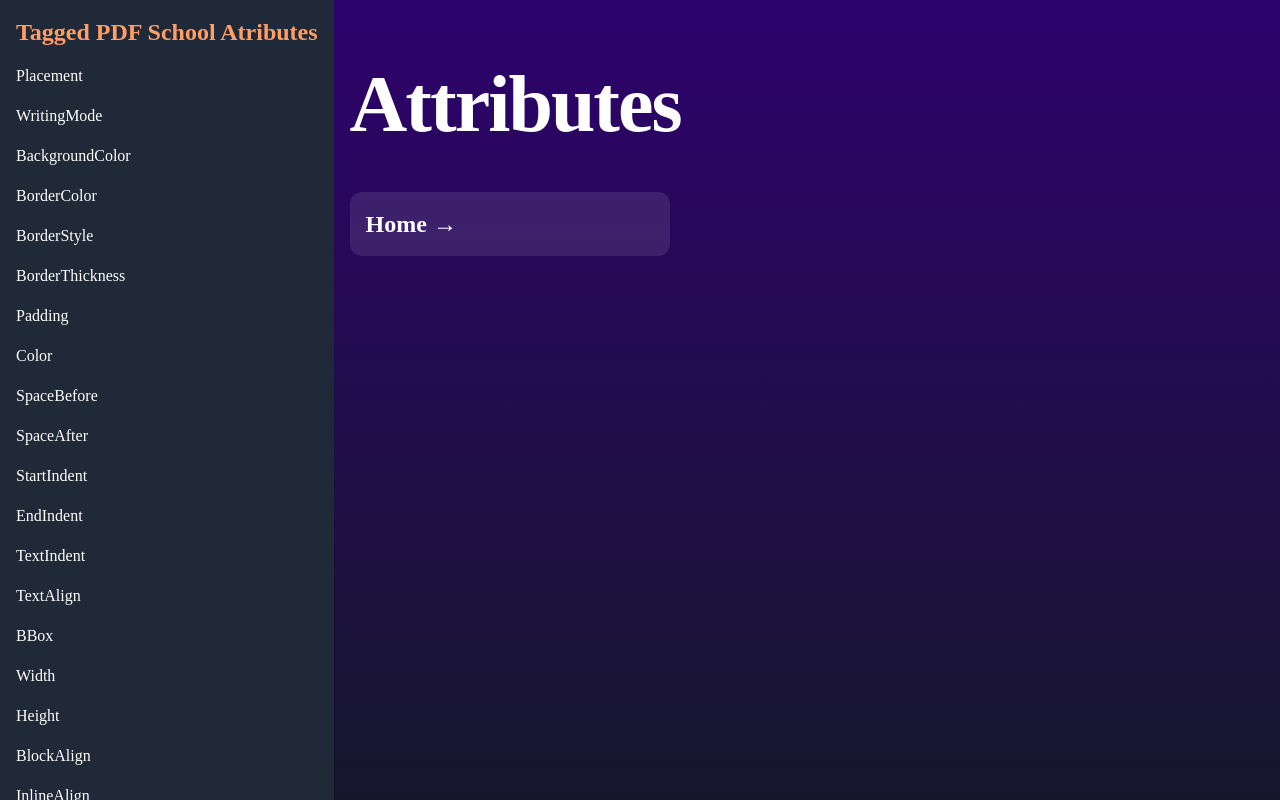
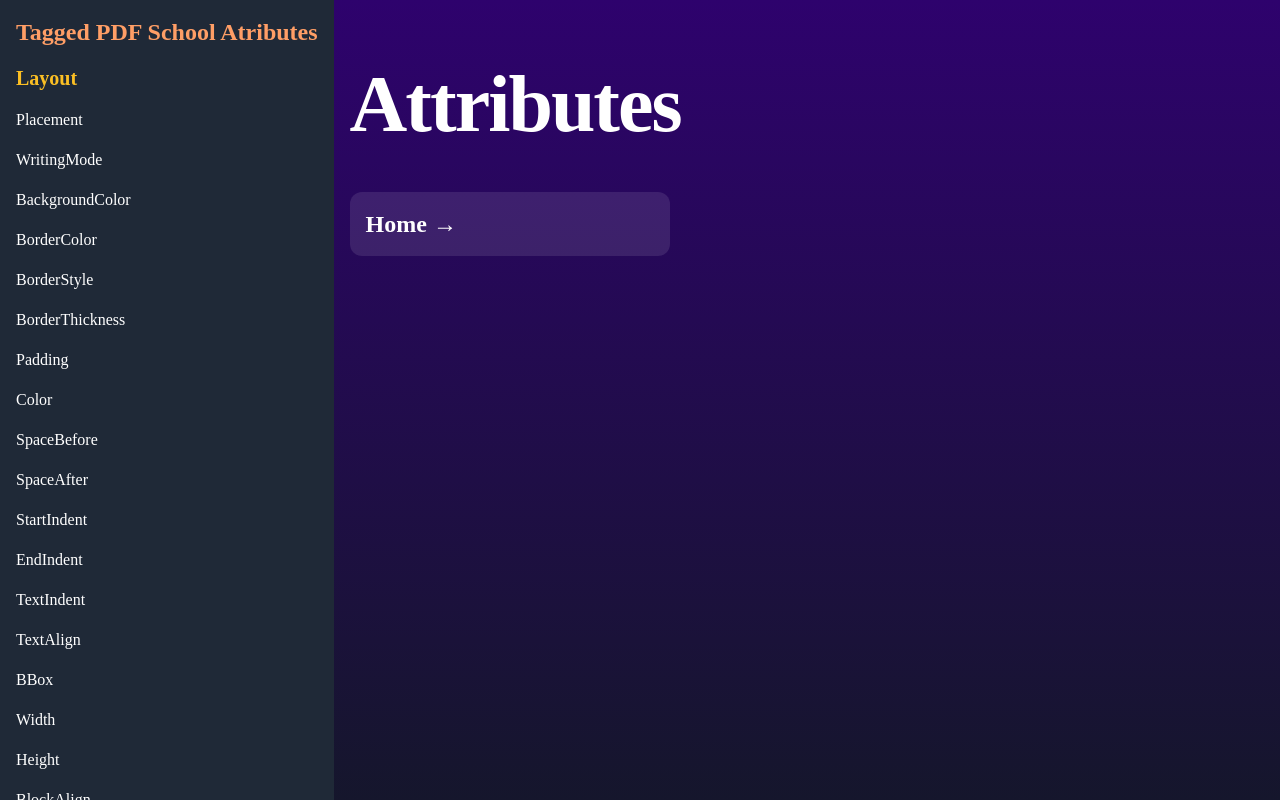
Before and after one commit to Hroco/TaggedPDFSchool, a Next.js app: page /attributes in a window 1280 px wide. Built offline with nearby package versions, Linux system fonts and the light colour scheme.

Commit message:
feat: Added owner to attributes, removed unwanted properties, and modified layout of attributes navPanel

```diff
--- a/src/app/attributes/layout.tsx
+++ b/src/app/attributes/layout.tsx
@@ -3,22 +3,46 @@ import data from "~/assets/taggedPDFSchoolDB.json";
 export default function Layout({
   children,
 }: Readonly<{ children: React.ReactNode }>) {
+  const attributeList = data.attributes;
+
+  //sort the attributes by owner in this order Layout,List,Table, PrintField, Artifact and throw error if the owner is not in the list
+  const sortedAttributes = attributeList.sort((a, b) => {
+    const ownerOrder = ["Layout", "List", "Table", "PrintField", "Artifact"];
+    const aIndex = ownerOrder.indexOf(a.owner);
+    const bIndex = ownerOrder.indexOf(b.owner);
+    if (aIndex === -1 || bIndex === -1) {
+      throw new Error(`Invalid owner: ${a.owner} or ${b.owner}`);
+    }
+    return aIndex - bIndex;
+  });
+
   return (
-    <div className="flex w-full h-full">
+    <div className="flex h-full w-full">
       <div className="h-screen overflow-y-auto bg-gray-800 text-white">
         <nav className="flex flex-col gap-4 p-4">
-          <h1 className="text-2xl font-bold text-[hsl(22,100%,70%)]">Tagged PDF School Atributes</h1>
-          {
-            data.attributes.map((attr) => (
+          <h1 className="text-2xl font-bold text-[hsl(22,100%,70%)]">
+            Tagged PDF School Atributes
+          </h1>
+          {sortedAttributes.map((attr, index) => {
+            const shouldShownOwner =
+              index === 0 || attr.owner !== sortedAttributes[index - 1]?.owner;
+            return (
+              <>
+                {shouldShownOwner && (
+                  <h2 className="text-xl font-bold text-[#fbbf24]">
+                    {attr.owner}
+                  </h2>
+                )}
                 <a
-                key={attr.name}
+                  key={index}
                   href={`#${attr.name}`}
                   className="hover:text-[#fbbf24]"
                 >
                   {attr.name}
                 </a>
-            ))
-          }
+              </>
+            );
+          })}
         </nav>
       </div>
       <div className="flex-1">{children}</div>
--- a/src/assets/taggedPDFSchoolDB.json
+++ b/src/assets/taggedPDFSchoolDB.json
@@ -3,215 +3,293 @@
       {
         "name": "Placement",
         "description": "Specifies how the element is placed relative to surrounding content (e.g., block-level or inline flow).",
-        "source": "ISO 32000 Section 14.8.5.4.2"
+        "source": "ISO 32000 Section 14.8.5.4.2",
+        "owner": "Layout"
       },
       {
         "name": "WritingMode",
         "description": "Defines the direction of text flow (e.g., left-to-right, right-to-left, or vertical).",
-        "source": "ISO 32000 Section 14.8.5.4.2"
+        "source": "ISO 32000 Section 14.8.5.4.2",
+        "owner": "Layout"
       },
       {
         "name": "BackgroundColor",
         "description": "Sets the background color for the element’s content area.",
-        "source": "ISO 32000 Section 14.8.5.4.2"
+        "source": "ISO 32000 Section 14.8.5.4.2",
+        "owner": "Layout"
       },
       {
         "name": "BorderColor",
         "description": "Specifies the color of the border around the element.",
-        "source": "ISO 32000 Section 14.8.5.4.2"
+        "source": "ISO 32000 Section 14.8.5.4.2",
+        "owner": "Layout"
       },
       {
         "name": "BorderStyle",
         "description": "Indicates the style of the border (e.g., solid, dashed, dotted).",
-        "source": "ISO 32000 Section 14.8.5.4.2"
+        "source": "ISO 32000 Section 14.8.5.4.2",
+        "owner": "Layout"
       },
       {
         "name": "BorderThickness",
         "description": "Defines the thickness of the border line in user space units (such as points).",
-        "source": "ISO 32000 Section 14.8.5.4.2"
+        "source": "ISO 32000 Section 14.8.5.4.2",
+        "owner": "Layout"
       },
       {
         "name": "Padding",
         "description": "Determines the space between the element’s border (or boundary) and its inner content.",
-        "source": "ISO 32000 Section 14.8.5.4.2"
+        "source": "ISO 32000 Section 14.8.5.4.2",
+        "owner": "Layout"
       },
       {
         "name": "Color",
         "description": "Applies the primary color (fill or stroke) for the text or graphic content.",
-        "source": "ISO 32000 Section 14.8.5.4.2"
+        "source": "ISO 32000 Section 14.8.5.4.2",
+        "owner": "Layout"
       },
       {
         "name": "SpaceBefore",
         "description": "Specifies the additional spacing before the element.",
-        "source": "ISO 32000 Section 14.8.5.4.3"
+        "source": "ISO 32000 Section 14.8.5.4.3",
+        "owner": "Layout"
       },
       {
         "name": "SpaceAfter",
         "description": "Specifies the additional spacing after the element.",
-        "source": "ISO 32000 Section 14.8.5.4.3"
+        "source": "ISO 32000 Section 14.8.5.4.3",
+        "owner": "Layout"
       },
       {
         "name": "StartIndent",
         "description": "Defines the indentation at the start edge (left edge in LTR) of the element.",
-        "source": "ISO 32000 Section 14.8.5.4.3"
+        "source": "ISO 32000 Section 14.8.5.4.3",
+        "owner": "Layout"
       },
       {
         "name": "EndIndent",
         "description": "Defines the indentation at the end edge (right edge in LTR) of the element.",
-        "source": "ISO 32000 Section 14.8.5.4.3"
+        "source": "ISO 32000 Section 14.8.5.4.3",
+        "owner": "Layout"
       },
       {
         "name": "TextIndent",
         "description": "Specifies the indentation of the first line of text in a paragraph.",
-        "source": "ISO 32000 Section 14.8.5.4.3"
+        "source": "ISO 32000 Section 14.8.5.4.3",
+        "owner": "Layout"
       },
       {
         "name": "TextAlign",
         "description": "Controls how text is aligned within the element (left, right, center, justify).",
-        "source": "ISO 32000 Section 14.8.5.4.3"
+        "source": "ISO 32000 Section 14.8.5.4.3",
+        "owner": "Layout"
       },
       {
         "name": "BBox",
         "description": "Indicates the bounding box of the element, specifying its position and size on the page.",
-        "source": "ISO 32000 Section 14.8.5.4.3"
+        "source": "ISO 32000 Section 14.8.5.4.3",
+        "owner": "Layout"
       },
       {
         "name": "Width",
         "description": "Declares an explicit width for the element in user space units.",
-        "source": "ISO 32000 Section 14.8.5.4.3"
+        "source": "ISO 32000 Section 14.8.5.4.3",
+        "owner": "Layout"
       },
       {
         "name": "Height",
         "description": "Declares an explicit height for the element in user space units.",
-        "source": "ISO 32000 Section 14.8.5.4.3"
+        "source": "ISO 32000 Section 14.8.5.4.3",
+        "owner": "Layout"
       },
       {
         "name": "BlockAlign",
         "description": "Specifies vertical alignment of a block-level element (e.g., top, middle, bottom) within its container.",
-        "source": "ISO 32000 Section 14.8.5.4.3"
+        "source": "ISO 32000 Section 14.8.5.4.3",
+        "owner": "Layout"
       },
       {
         "name": "InlineAlign",
         "description": "Specifies how inline content is aligned within the line box (e.g., baseline, center).",
-        "source": "ISO 32000 Section 14.8.5.4.3"
+        "source": "ISO 32000 Section 14.8.5.4.3",
+        "owner": "Layout"
       },
       {
         "name": "TBorderStyle",
         "description": "Indicates the border style for table cells or similar tabular structures.",
-        "source": "ISO 32000 Section 14.8.5.4.3"
+        "source": "ISO 32000 Section 14.8.5.4.3",
+        "owner": "Layout"
       },
       {
         "name": "TPadding",
         "description": "Specifies the padding inside table cells or table-like elements.",
-        "source": "ISO 32000 Section 14.8.5.4.3"
+        "source": "ISO 32000 Section 14.8.5.4.3",
+        "owner": "Layout"
       },
       {
         "name": "BaselineShift",
         "description": "Shifts the text baseline up or down (used for subscripts, superscripts, etc.).",
-        "source": "ISO 32000 Section 14.8.5.4.4"
+        "source": "ISO 32000 Section 14.8.5.4.4",
+        "owner": "Layout"
       },
       {
         "name": "LineHeight",
         "description": "Controls the spacing between lines of text (line spacing).",
-        "source": "ISO 32000 Section 14.8.5.4.4"
+        "source": "ISO 32000 Section 14.8.5.4.4",
+        "owner": "Layout"
       },
       {
         "name": "TextPosition",
         "description": "",
-        "source": "ISO 32000 Section 14.8.5.4.4"
+        "source": "ISO 32000 Section 14.8.5.4.4",
+        "owner": "Layout"
       },
       {
         "name": "TextDecorationColor",
         "description": "Specifies the color used for text decorations (like underline or strike-through).",
-        "source": "ISO 32000 Section 14.8.5.4.4"
+        "source": "ISO 32000 Section 14.8.5.4.4",
+        "owner": "Layout"
       },
       {
         "name": "TextDecorationThickness",
         "description": "Defines the thickness of any text decoration line.",
-        "source": "ISO 32000 Section 14.8.5.4.4"
+        "source": "ISO 32000 Section 14.8.5.4.4",
+        "owner": "Layout"
       },
       {
         "name": "TextDecorationType",
         "description": "Indicates the type of text decoration (underline, overline, line-through).",
-        "source": "ISO 32000 Section 14.8.5.4.4"
+        "source": "ISO 32000 Section 14.8.5.4.4",
+        "owner": "Layout"
       },
       {
         "name": "RubyAlign",
         "description": "Controls how ruby text (primarily in East Asian typography) is aligned relative to its base text.",
-        "source": "ISO 32000 Section 14.8.5.4.4"
+        "source": "ISO 32000 Section 14.8.5.4.4",
+        "owner": "Layout"
       },
       {
         "name": "RubyPosition",
         "description": "Specifies the placement of ruby text (above or below the base text).",
-        "source": "ISO 32000 Section 14.8.5.4.4"
+        "source": "ISO 32000 Section 14.8.5.4.4",
+        "owner": "Layout"
       },
       {
         "name": "GlyphOrientationVertical",
         "description": "Determines the orientation of glyphs when text is written in a vertical writing mode.",
-        "source": "ISO 32000 Section 14.8.5.4.4"
+        "source": "ISO 32000 Section 14.8.5.4.4",
+        "owner": "Layout"
       },
       {
         "name": "ColumnCount",
         "description": "Specifies the number of columns for multi-column layouts.",
-        "source": "ISO 32000 Section 14.8.5.4.5"
+        "source": "ISO 32000 Section 14.8.5.4.5",
+        "owner": "Layout"
       },
       {
         "name": "ColumnGap",
         "description": "Indicates the spacing (gap) between columns in multi-column layouts.",
-        "source": "ISO 32000 Section 14.8.5.4.5"
+        "source": "ISO 32000 Section 14.8.5.4.5",
+        "owner": "Layout"
       },
       {
         "name": "ColumnWidths",
         "description": "Specifies the width of each column in multi-column layouts.",
-        "source": "ISO 32000 Section 14.8.5.4.5"
+        "source": "ISO 32000 Section 14.8.5.4.5",
+        "owner": "Layout"
       },
       {
         "name": "ListNumbering",
         "description": "Controls the numbering style used in lists (e.g., decimal, Roman, bullet).",
-        "source": "ISO 32000 Section 14.8.5.5"
+        "source": "ISO 32000 Section 14.8.5.5",
+        "owner": "List"
       },
       {
         "name": "ContinuedList",
         "description": "",
-        "source": "ISO 32000 Section 14.8.5.5"
+        "source": "ISO 32000 Section 14.8.5.5",
+        "owner": "List"
       },
       {
         "name": "ContinuedFrom",
         "description": "",
-        "source": "ISO 32000 Section 14.8.5.5"
+        "source": "ISO 32000 Section 14.8.5.5",
+        "owner": "List"
       },
       {
         "name": "Role",
         "description": "Assigns a semantic role to the element for accessibility or structure mapping.",
-        "source": "ISO 32000 Section 14.8.5.6"
+        "source": "ISO 32000 Section 14.8.5.6",
+        "owner": "PrintField"
       },
       {
         "name": "Checked, checked",
         "description": "Indicates whether a form field (like a checkbox) is in a checked state.",
-        "source": "ISO 32000 Section 14.8.5.6"
+        "source": "ISO 32000 Section 14.8.5.6",
+        "owner": "PrintField"
       },
       {
         "name": "Desc",
         "description": "Provides a descriptive text for the element, often used for accessibility or annotations.",
-        "source": "ISO 32000 Section 14.8.5.6"
+        "source": "ISO 32000 Section 14.8.5.6",
+        "owner": "PrintField"
+      },
+      {
+        "name": "RowSpan",
+        "description": "",
+        "source": "ISO 32000 Section 14.8.5.7",
+        "owner": "Table"
+      },
+      {
+        "name": "ColSpan",
+        "description": "",
+        "source": "ISO 32000 Section 14.8.5.7",
+        "owner": "Table"
+      },
+      {
+        "name": "Headers",
+        "description": "",
+        "source": "ISO 32000 Section 14.8.5.7",
+        "owner": "Table"
+      },
+      {
+        "name": "Scope",
+        "description": "",
+        "source": "ISO 32000 Section 14.8.5.7",
+        "owner": "Table"
+      },
+      {
+        "name": "Summary",
+        "description": "",
+        "source": "ISO 32000 Section 14.8.5.7",
+        "owner": "Table"
+      },
+      {
+        "name": "Short",
+        "description": "",
+        "source": "ISO 32000 Section 14.8.5.7",
+        "owner": "Table"
+      },
+      {
+        "name": "Type",
+        "description": "",
+        "source": "ISO 32000 Section 14.8.5.8",
+        "owner": "Artifact"
+      },
+      {
+        "name": "BBox",
+        "description": "",
+        "source": "ISO 32000 Section 14.8.5.8",
+        "owner": "Artifact"
+      },
+      {
+        "name": "Subtype",
+        "description": "",
+        "source": "ISO 32000 Section 14.8.5.8",
+        "owner": "Artifact"
       }
     ],
       "properties": [
-        {
-          "name": "Type",
-          "description": "(Optional) The type of PDF object that this dictionary describes; if present, shall be StructElem for a structure element.",
-          "source": "ISO 32000 Section 14.7.2"
-        },
-        {
-          "name": "S",
-          "description": "Specifies the structure type of the element (e.g., /P, /H, /Figure). This identifies the semantic role in the structure tree.",
-          "source": "ISO 32000 Section 14.7.2"
-        },
-        {
-          "name": "P",
-          "description": "An indirect reference to the element’s parent in the structure hierarchy, linking this element to its place in the tree.",
-          "source": "ISO 32000 Section 14.7.2"
-        },
         {
           "name": "ID",
           "description": "A unique identifier for this structure element, used for referencing it from other elements or external sources.",
@@ -223,16 +301,6 @@
           "source": "ISO 32000 Section 14.7.2"
         },
         {
-          "name": "Pg",
-          "description": "An indirect reference to the page object on which the content for this structure element appears.",
-          "source": "ISO 32000 Section 14.7.2"
-        },
-        {
-          "name": "K",
-          "description": "The 'Kids' entry—can be a single object or an array referencing the element’s child elements or content items.",
-          "source": "ISO 32000 Section 14.7.2"
-        },
-        {
           "name": "A",
           "description": "An attribute dictionary providing additional layout or semantic attributes for this element. May reference a class map.",
           "source": "ISO 32000 Section 14.7.2"
@@ -240,11 +308,6 @@
         {
           "name": "C",
           "description": "An array of class names associated with this element, which can link to further style or attribute definitions in a class map.",
-          "source": "ISO 32000 Section 14.7.2"
-        },
-        {
-          "name": "R",
-          "description": "An optional entry that may reference resource information for the structure element (for example, a resource dictionary).",
           "source": "ISO 32000 Section 14.7.2"
         },
         {
```
Lines whose indentation alone changed are shown as unchanged.
